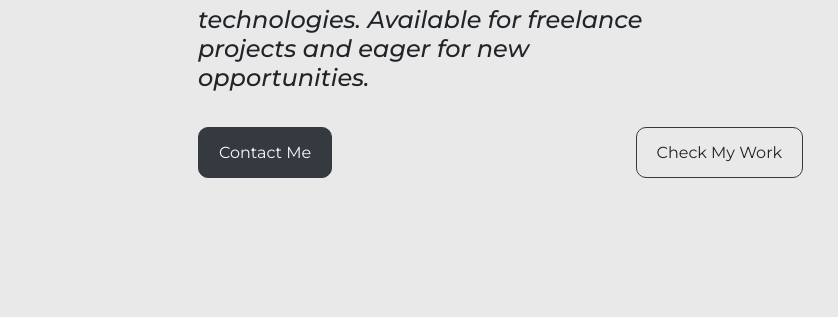
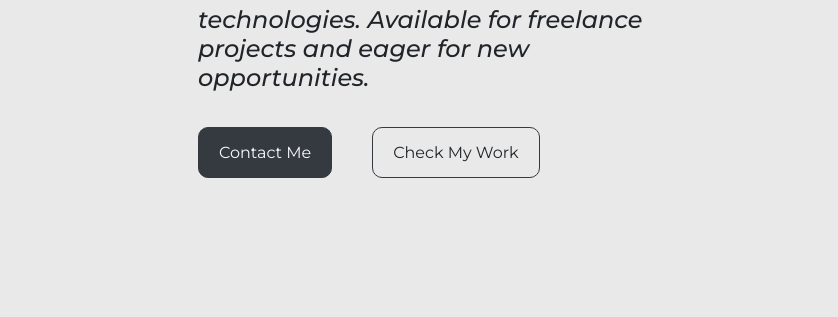
Before and after one commit to Suboms/typescript_portfolio, a website with bundled scripts: page public/index.html in a window 1280 px wide. Shown: the part 383-700 px from the top of the page, 442-1280 px from the left. Built offline with nearby package versions, Linux system fonts and the light colour scheme.

Commit message:
minfor fix in css

```diff
--- a/assets/css/index.css
+++ b/assets/css/index.css
@@ -142,9 +142,14 @@ html {
 }
 .contact-buttons {
   display: flex;
-  justify-content: space-between;
   align-items: center;
   padding: 20px 0;
+}
+.contact-page-button{
+  padding-right: 20px;
+}
+.my-work-button{
+  padding-left: 20px;
 }
 .contact-button {
   padding: 15px 20px;
```
